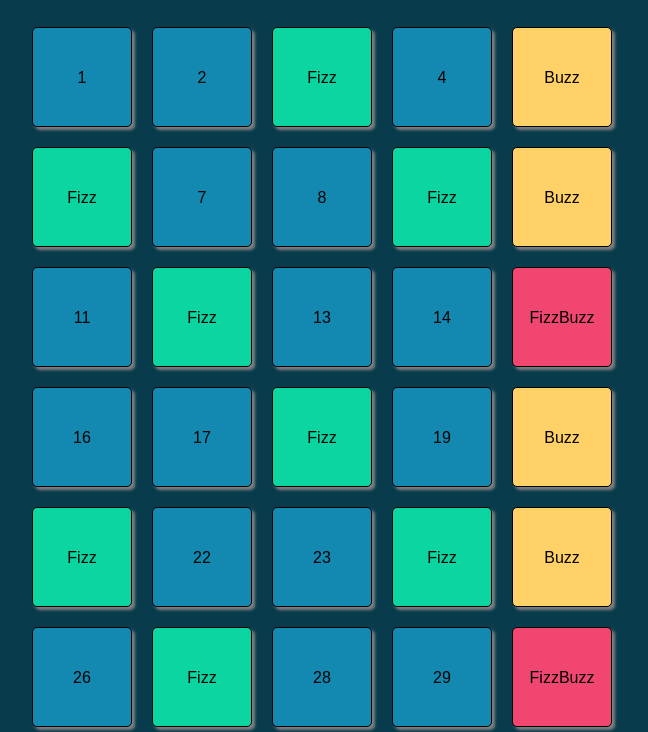
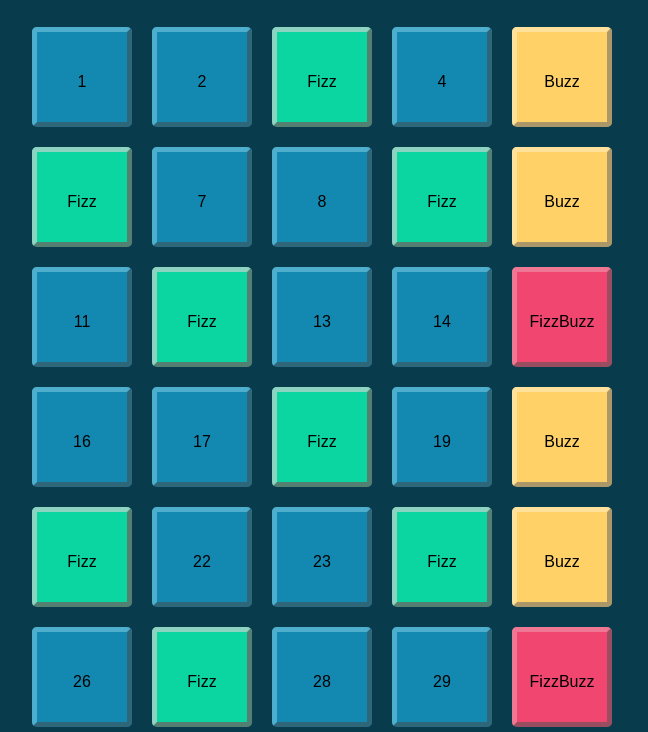
Before and after one commit to giomen88/js-fizzbuzz, a plain HTML site: page index.html in a window 1280 px wide. Shown: the part 78-810 px from the top of the page, without its empty margins (318-966 px from the left). Drawn offline with Linux system fonts and the light colour scheme.

Commit message:
modifica grafica bonus (bordo tasti)

```diff
--- a/css/style.css
+++ b/css/style.css
@@ -31,8 +31,7 @@ li {
     height: 100px;
     line-height: 100px;
     vertical-align: middle;
-    border: 1px solid black;
-    box-shadow: 3px 3px 3px grey;
+    border: 5px outset rgb(78, 174, 206);
     margin: 10px;
     background-color: rgb(19, 137, 178);
     border-radius: 5px;
@@ -46,12 +45,15 @@ li {
 
 .fizz {
     background-color: rgb(11, 214, 161);
+    border: 5px outset rgb(140, 212, 193);
 }
 
 .buzz {
     background-color: rgb(255, 209, 102);
+    border: 5px outset rgb(255, 225, 156);
 }
 
 .fizzbuzz {
     background-color: rgb(240, 70, 111);
+    border: 5px outset rgb(238, 120, 148);
 }
```
